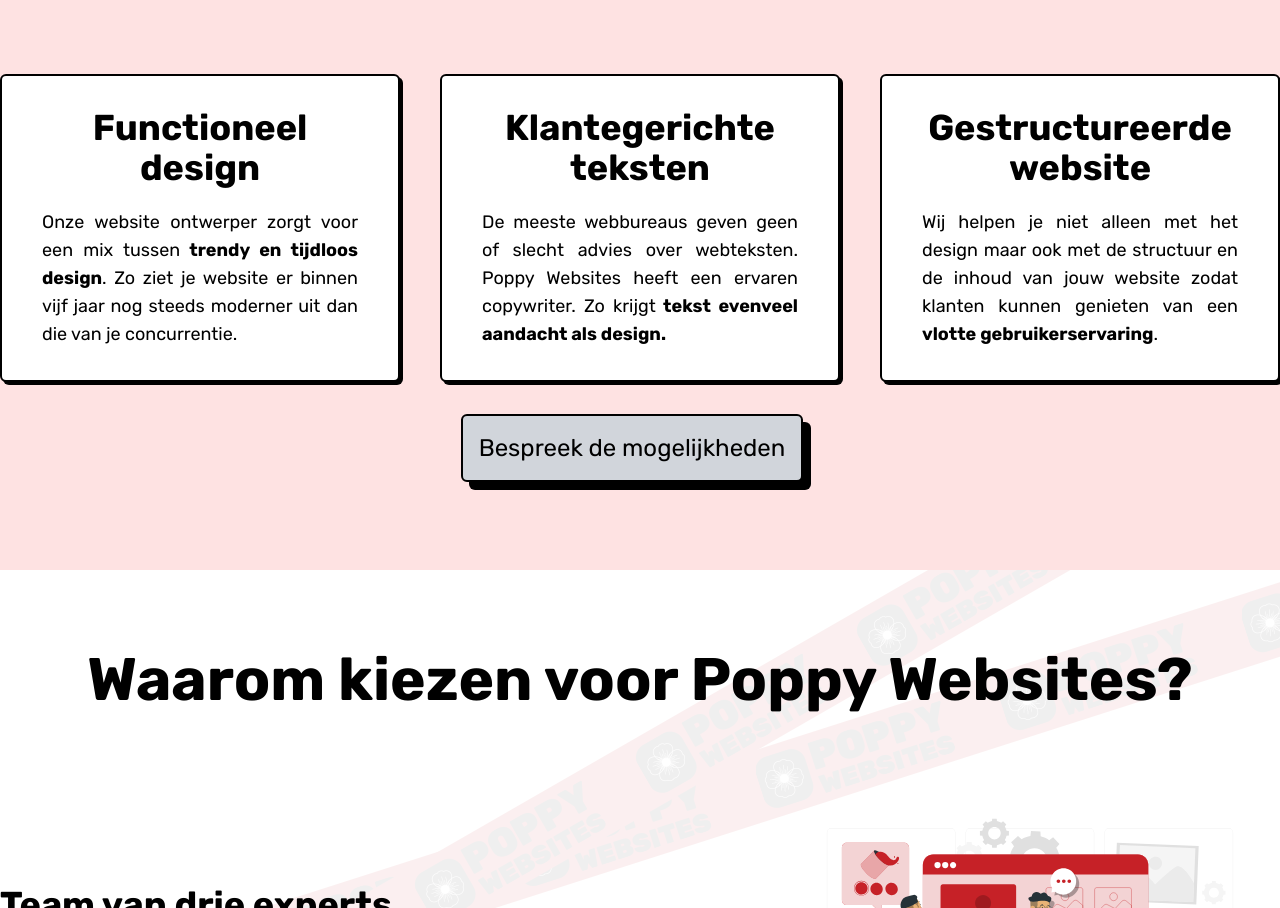
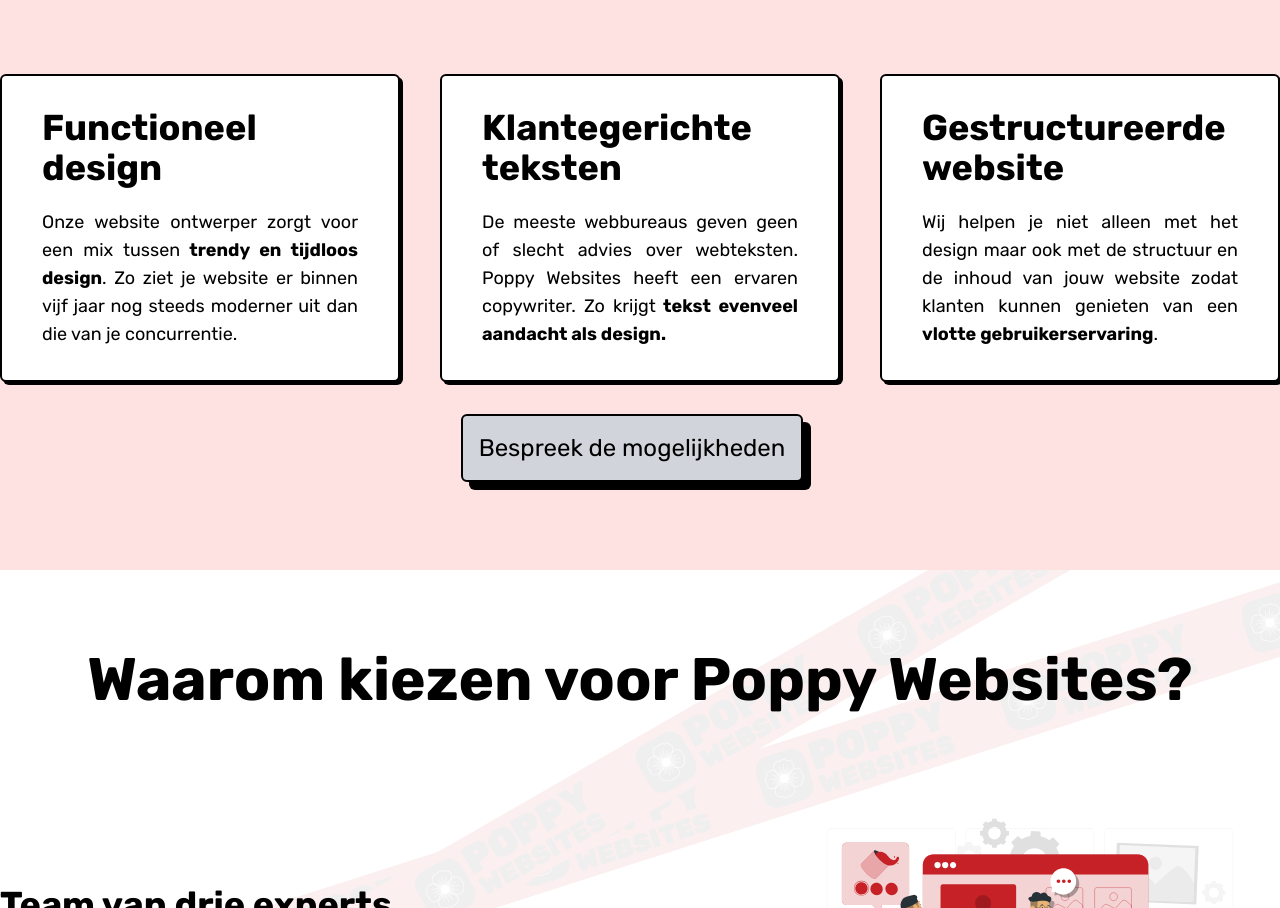
Before and after one commit to AmerSikira/poppy-websites, a Next.js app: page / in a window 1280 px wide. Shown: the part 1106-2014 px from the top of the page. Built offline with nearby package versions, Linux system fonts and the light colour scheme.

Commit message:
Minor bugs

```diff
--- a/components/homepage/services.tsx
+++ b/components/homepage/services.tsx
@@ -17,9 +17,7 @@
 
 				<FlexRow className="gap-10">
 					<Card>
-						<H3 className="w-full text-center">
-							Functioneel design
-						</H3>
+						<H3 className="w-full text-left">Functioneel design</H3>
 						<P align="text-justify">
 							Onze website ontwerper zorgt voor een mix tussen
 							<strong> trendy en tijdloos design</strong>. Zo ziet
@@ -29,7 +27,7 @@
 					</Card>
 
 					<Card>
-						<H3 className="w-full text-center">
+						<H3 className="w-full text-left">
 							Klantegerichte teksten
 						</H3>
 						<P align="text-justify">
@@ -44,7 +42,7 @@
 					</Card>
 
 					<Card>
-						<H3 className="w-full text-center">
+						<H3 className="w-full text-left">
 							Gestructureerde website
 						</H3>
 						<P align="text-justify">
--- a/components/menu/menu.tsx
+++ b/components/menu/menu.tsx
@@ -14,6 +14,13 @@
 	const handleOpen = () => {
 		setOpen((curr) => !curr);
 	};
+
+	const handleClickLink = (e: any) => {
+		if (e.target.tagName === "A") {
+			setOpen(false);
+		}
+	};
+
 	return (
 		<>
 			<span className="sr-only md:hidden" onClick={handleOpen}>
@@ -23,6 +30,7 @@
 			<nav
 				className={`${visible} sm:relative md:flex md:flex-row md:justify-between md:items-center md:gap-4`}
 				style={provisionalStyle}
+				onClick={handleClickLink}
 			>
 				{children}
 			</nav>
```
